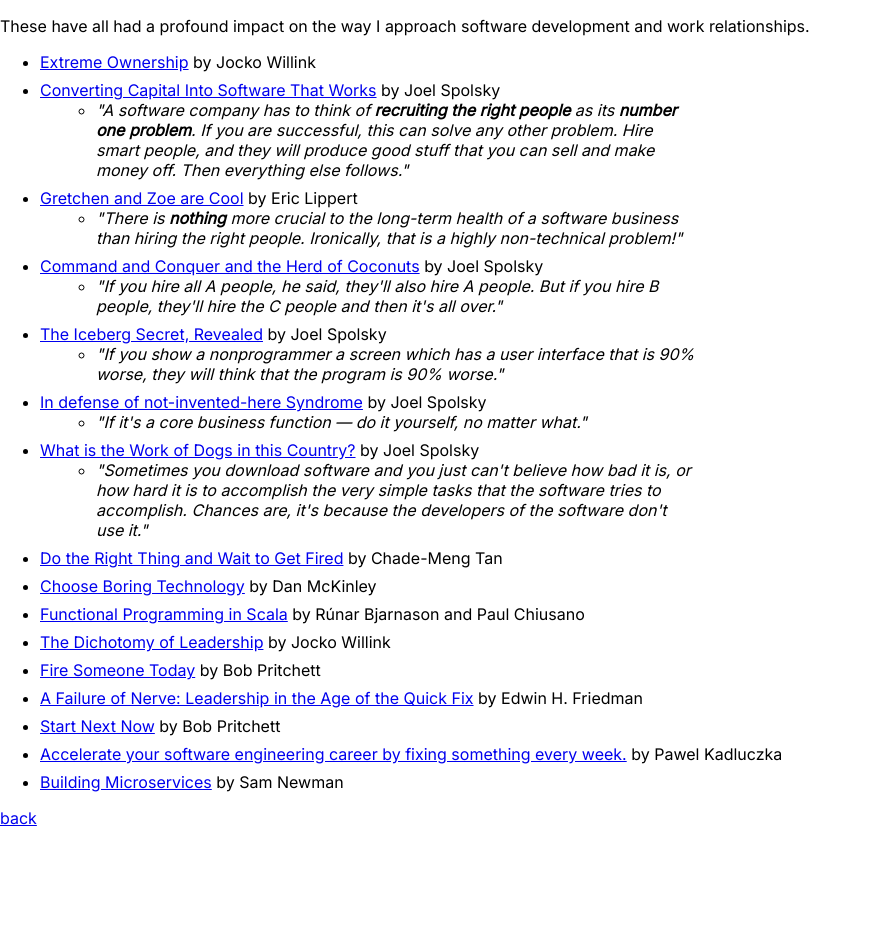
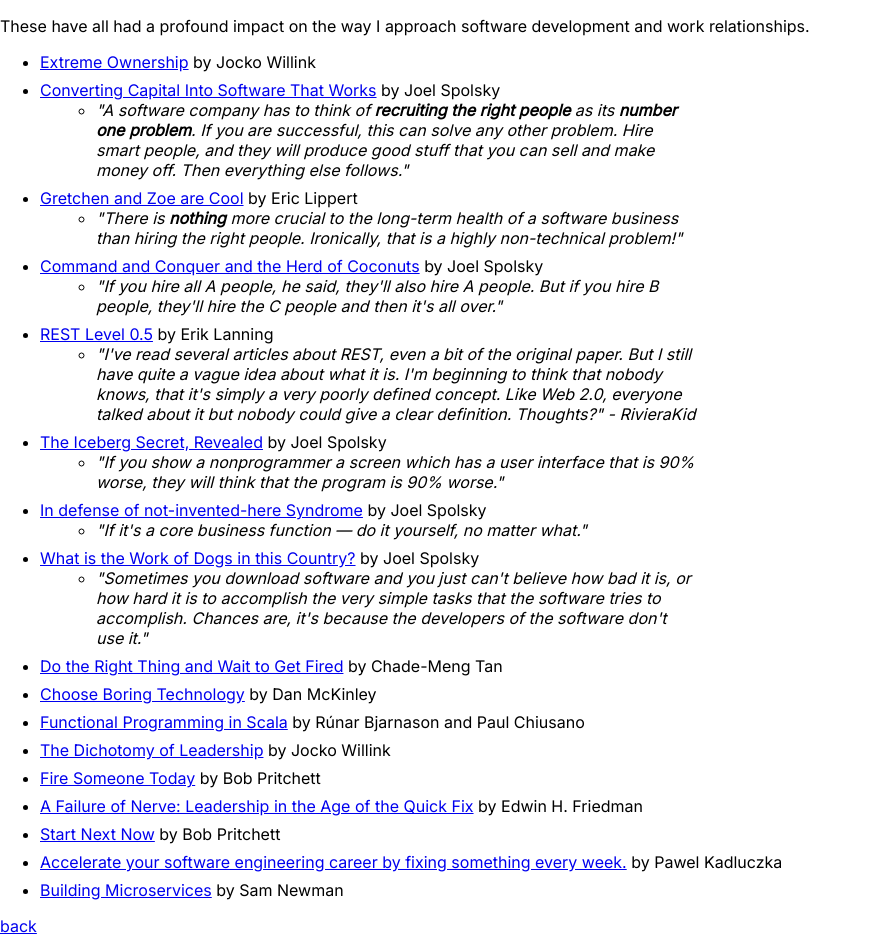
Before and after one commit to timothy-b/personal-website-v3, a SvelteKit app: page /engineering-principles in a window 1280 px wide. Shown: the whole page, without its empty margins (0-872 px from the left). Before the commit the page ends 828 px from the top, so only its background shows below. Built offline with nearby package versions, Linux system fonts and the light colour scheme.

Commit message:
Add REST 0.5 link.

```diff
--- a/src/routes/engineering-principles/+page.svelte
+++ b/src/routes/engineering-principles/+page.svelte
@@ -17,6 +17,10 @@
     <li><a href="https://www.joelonsoftware.com/2000/03/23/command-and-conquer-and-the-herd-of-coconuts/">Command and Conquer and the Herd of Coconuts</a> by Joel Spolsky</li>
         <ItalicListSubItem>
             "If you hire all A people, he said, they'll also hire A people. But if you hire B people, they'll hire the C people and then it's all over."
+        </ItalicListSubItem>
+    <li><a href="https://faithlife.codes/blog/2023/09/rest-level-zero-dot-five/">REST Level 0.5</a> by Erik Lanning</li>
+        <ItalicListSubItem>
+            "I've read several articles about REST, even a bit of the original paper. But I still have quite a vague idea about what it is. I'm beginning to think that nobody knows, that it's simply a very poorly defined concept. Like Web 2.0, everyone talked about it but nobody could give a clear definition. Thoughts?" - RivieraKid
         </ItalicListSubItem>
     <li><a href="https://www.joelonsoftware.com/2002/02/13/the-iceberg-secret-revealed/">The Iceberg Secret, Revealed</a> by Joel Spolsky</li>
         <ItalicListSubItem>
```
